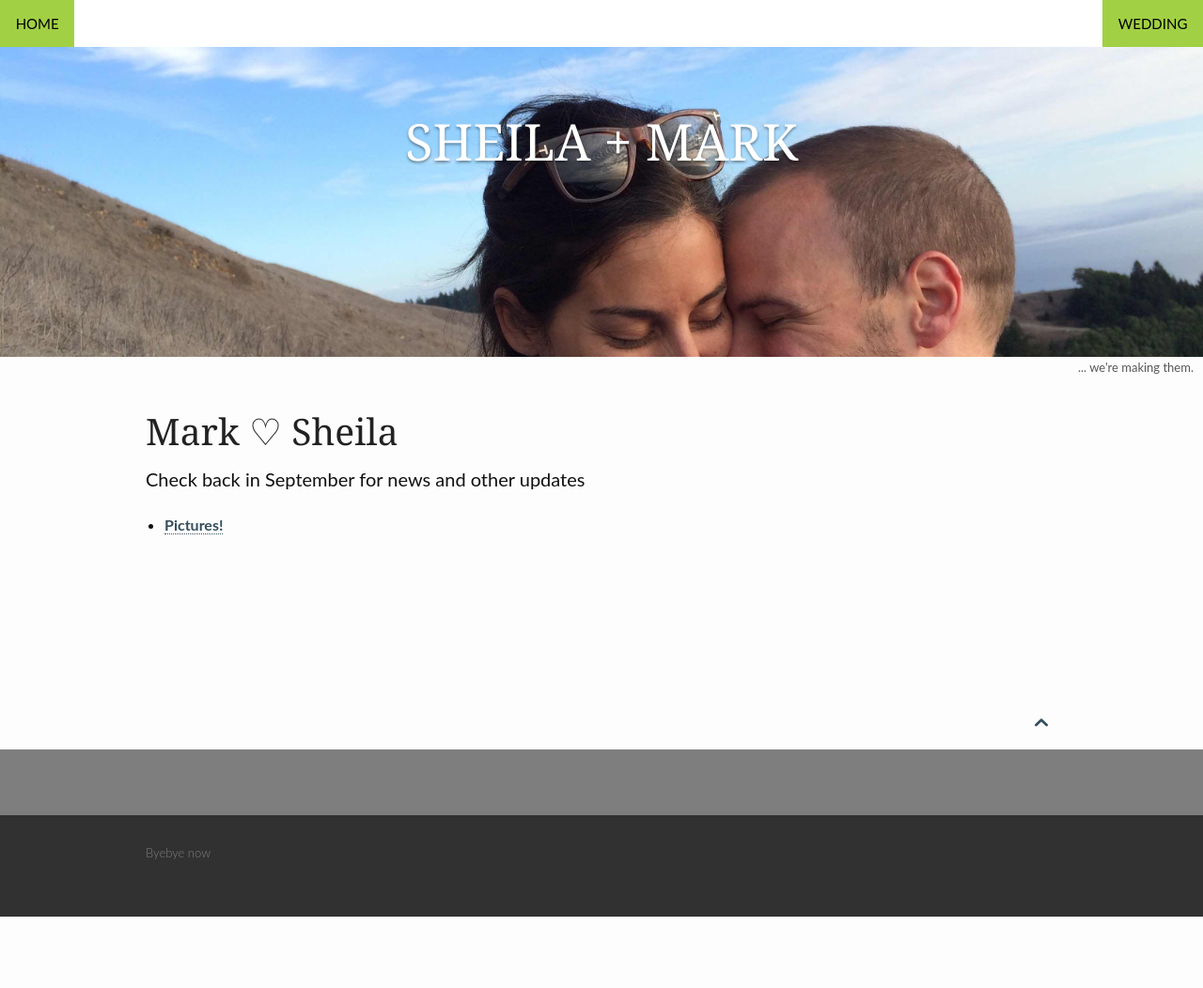
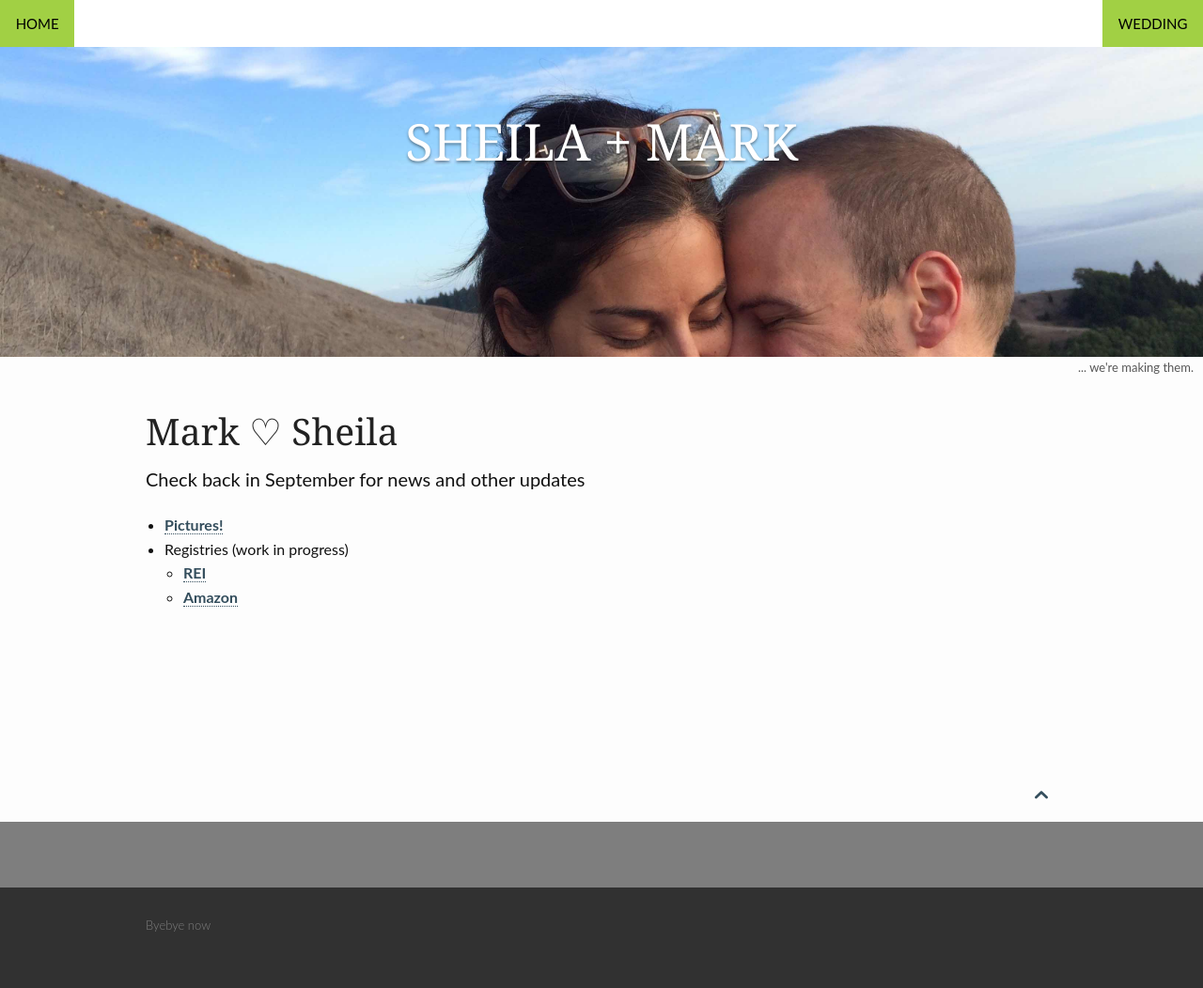
Before and after one commit to markjeffreymiller/gooddecisions.me, a Jekyll site: the page built from pages/wedding.md, in a window 1280 px wide. Shown: the whole page at 94% size. Built offline with Jekyll 4.4.1, drawn with Linux system fonts in a browser that asks for light colours; before the commit the page ends 976 px from its top, so only the background shows below that.

Commit message:
restore registry links to wedding page

```diff
--- a/pages/wedding.md
+++ b/pages/wedding.md
@@ -11,4 +11,10 @@ permalink: "/wedding/"
 
 <ul>
   <li><a href="/wedding/gallery">Pictures!</a></li>
+  <li>Registries (work in progress)
+    <ul>
+      <li><a href="https://rei.com">REI</a></li>
+      <li><a href="http://www.amazon.com/registry/wedding/18PJAUXQVGHSJ">Amazon</a></li>
+    </ul>
+  </li>
 </ul>
```
